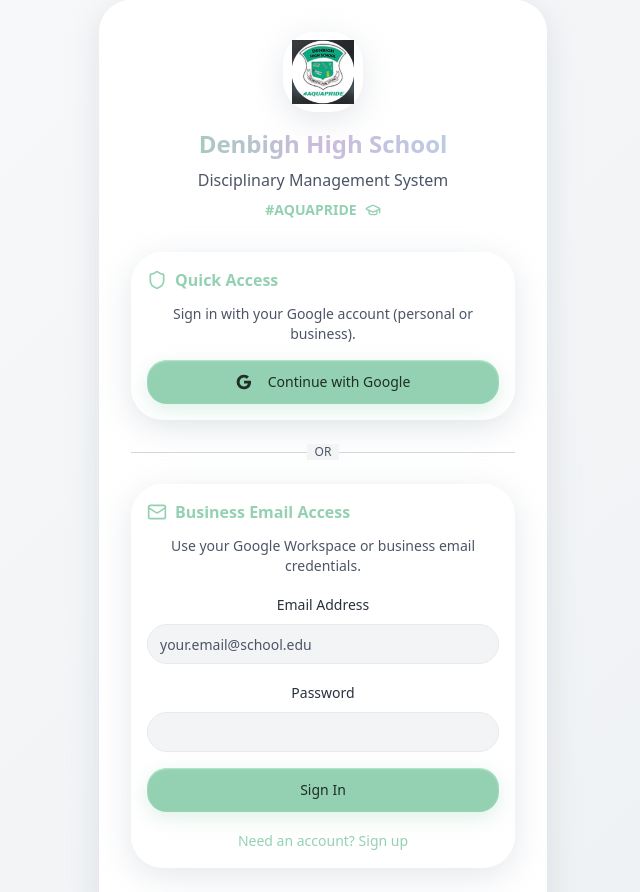
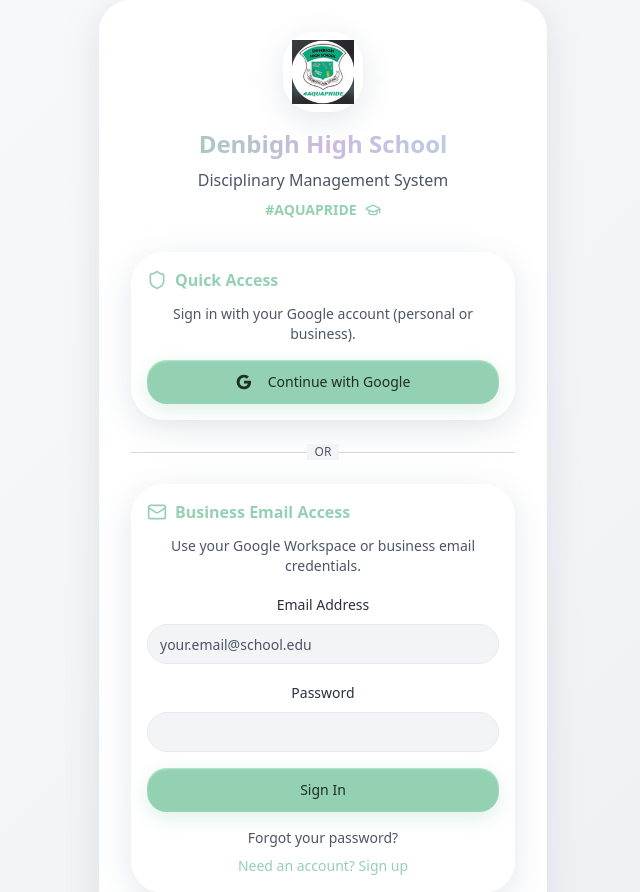
Before and after one commit to dennismachel/discipline-connect-563fb1e2, a React (Vite) app: page /auth in a window 1280 px wide. Shown: the top 892 px of the page, without its empty margins (317-957 px from the left). Built offline with nearby package versions, Linux system fonts and the light colour scheme.

Commit message:
Add Forgot Password functionality
Update the login page to include a "Forgot Password" process, allowing users to reset their passwords. This involves adding the necessary UI elements and integrating with Supabase's password reset functionality.

```diff
--- a/src/hooks/useAuth.ts
+++ b/src/hooks/useAuth.ts
@@ -63,6 +63,13 @@ export const useAuth = () => {
     return { error };
   };
 
+  const resetPassword = async (email: string) => {
+    const { error } = await supabase.auth.resetPasswordForEmail(email, {
+      redirectTo: `${window.location.origin}/auth`
+    });
+    return { error };
+  };
+
   return {
     user,
     session,
@@ -70,6 +77,7 @@ export const useAuth = () => {
     signInWithGoogle,
     signInWithEmail,
     signUp,
-    signOut
+    signOut,
+    resetPassword
   };
 };
--- a/src/pages/Auth.tsx
+++ b/src/pages/Auth.tsx
@@ -8,11 +8,12 @@ import { Shield, GraduationCap, Mail } from 'lucide-react';
 import { toast } from 'sonner';
 
 const Auth = () => {
-  const { user, signInWithGoogle, signInWithEmail, signUp } = useAuth();
+  const { user, signInWithGoogle, signInWithEmail, signUp, resetPassword } = useAuth();
   const navigate = useNavigate();
   const [email, setEmail] = useState('');
   const [password, setPassword] = useState('');
   const [isSignUp, setIsSignUp] = useState(false);
+  const [isForgotPassword, setIsForgotPassword] = useState(false);
   const [loading, setLoading] = useState(false);
 
   useEffect(() => {
@@ -30,6 +31,26 @@ const Auth = () => {
 
   const handleEmailAuth = async (e: React.FormEvent) => {
     e.preventDefault();
+
+    if (isForgotPassword) {
+      if (!email) {
+        toast.error('Please enter your email address');
+        return;
+      }
+
+      setLoading(true);
+      const { error } = await resetPassword(email);
+      setLoading(false);
+
+      if (error) {
+        toast.error(`Password reset failed: ${error.message}`);
+      } else {
+        toast.success('Password reset link sent to your email');
+        setIsForgotPassword(false);
+      }
+      return;
+    }
+
     if (!email || !password) {
       toast.error('Please enter both email and password');
       return;
@@ -133,6 +154,7 @@ const Auth = () => {
                     required
                   />
                 </div>
+                {!isForgotPassword && (
                   <div className="space-y-2">
                     <Label htmlFor="password">Password</Label>
                     <Input
@@ -143,6 +165,7 @@ const Auth = () => {
                       required
                     />
                   </div>
+                )}
 
                 <Button
                   type="submit"
@@ -150,16 +173,36 @@ const Auth = () => {
                   size="lg"
                   disabled={loading}
                 >
-                  {loading ? 'Please wait...' : (isSignUp ? 'Create Account' : 'Sign In')}
+                  {loading ? 'Please wait...' :
+                    isForgotPassword ? 'Send Reset Link' :
+                    isSignUp ? 'Create Account' : 'Sign In'
+                  }
                 </Button>
 
-                <div className="text-center">
+                <div className="text-center space-y-2">
+                  {!isForgotPassword && (
                     <button
                       type="button"
-                    onClick={() => setIsSignUp(!isSignUp)}
+                      onClick={() => setIsForgotPassword(true)}
+                      className="text-sm text-muted-foreground hover:text-primary hover:underline block mx-auto"
+                    >
+                      Forgot your password?
+                    </button>
+                  )}
+
+                  <button
+                    type="button"
+                    onClick={() => {
+                      if (isForgotPassword) {
+                        setIsForgotPassword(false);
+                      } else {
+                        setIsSignUp(!isSignUp);
+                      }
+                    }}
                     className="text-sm text-primary hover:underline"
                   >
-                    {isSignUp ? 'Already have an account? Sign in' : 'Need an account? Sign up'}
+                    {isForgotPassword ? 'Back to sign in' :
+                     isSignUp ? 'Already have an account? Sign in' : 'Need an account? Sign up'}
                   </button>
                 </div>
               </form>
```
Lines whose indentation alone changed are shown as unchanged.
